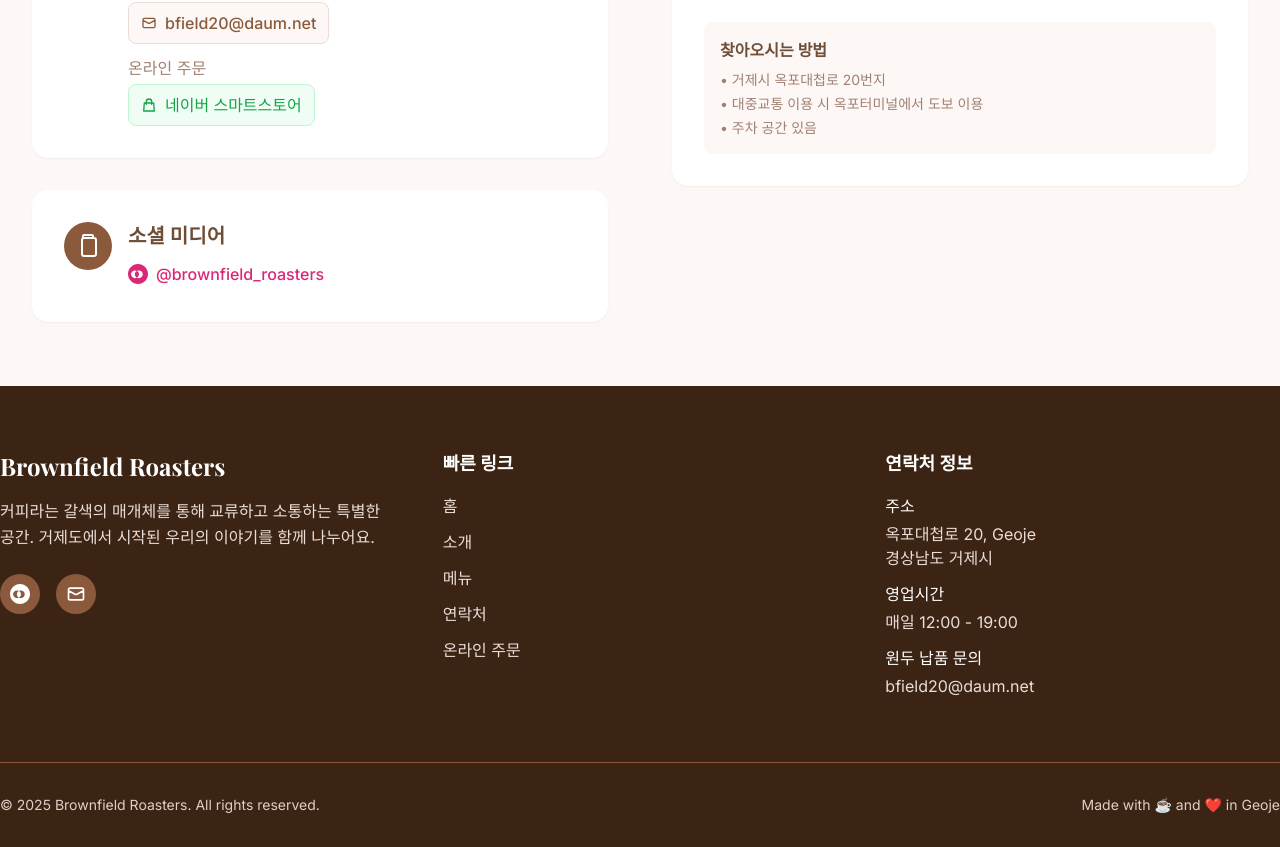
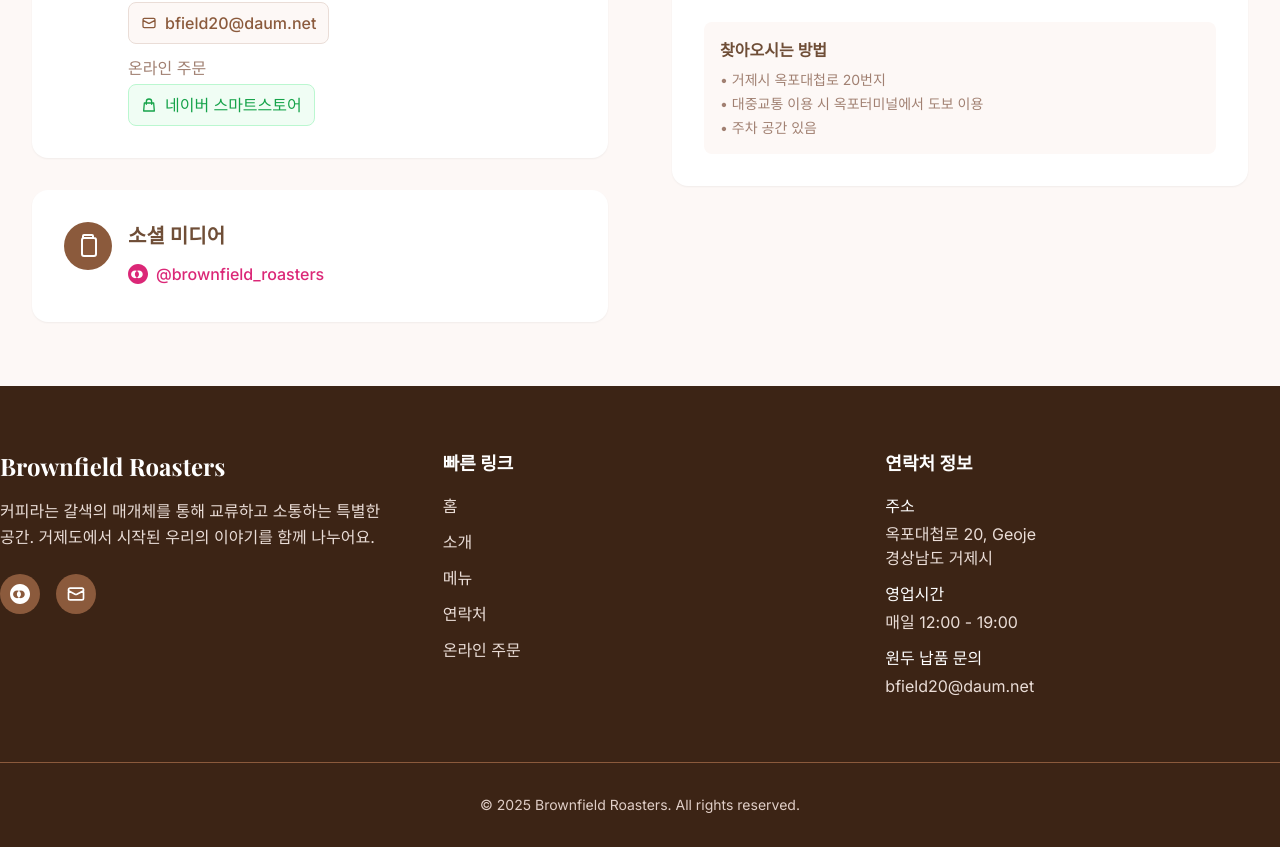
Before and after one commit to jinwooleegit/brownfield, a React (Create React App) app: page / in a window 1280 px wide. Shown: the part 7079-7926 px from the top of the page. Built offline with nearby package versions, Linux system fonts and the light colour scheme.

Commit message:
Remove 'Made with coffee and heart in Geoje' text from footer

```diff
--- a/src/components/Footer.js
+++ b/src/components/Footer.js
@@ -114,12 +114,9 @@
 
         {/* Bottom Bar */}
         <div className="border-t border-brown-700 py-8">
-          <div className="flex flex-col md:flex-row justify-between items-center space-y-4 md:space-y-0">
+          <div className="flex justify-center items-center">
             <div className="text-coffee-300 text-sm">
               © {currentYear} Brownfield Roasters. All rights reserved.
-            </div>
-            <div className="text-coffee-300 text-sm">
-              Made with ☕ and ❤️ in Geoje
             </div>
           </div>
         </div>
```
